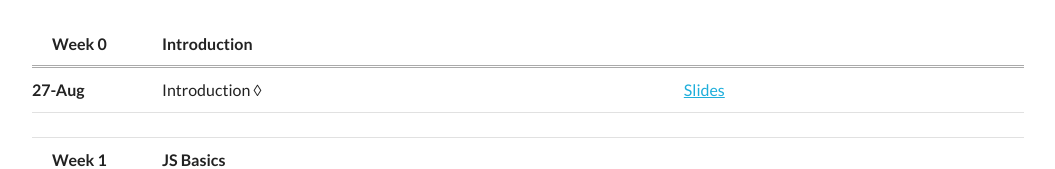
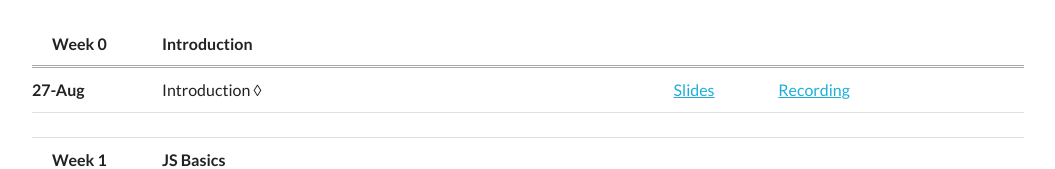
Before and after one commit to zbcszr/info3300-fa2021, a plain HTML site: page index.html in a window 1280 px wide. Shown: the part 225-394 px from the top of the page, without its empty margins (112-1167 px from the left). Drawn offline with Linux system fonts and the light colour scheme.

Commit message:
recording link

```diff
--- a/index.html
+++ b/index.html
@@ -38,7 +38,7 @@
           <td class="lecture">Introduction</td>
           <td></td>
           <td> <a href="https://canvas.cornell.edu/courses/33650/files/folder/slides?preview=4136086">Slides</a> </td>
-          <td class="fixed-cell"> <!--- <a href="">Recording</a> ---> </td>
+          <td class="fixed-cell"> <a href="https://cornell.hosted.panopto.com/Panopto/Pages/Viewer.aspx?id=4bc9cea4-24f9-47af-a0db-ad910116f5f1">Recording</a> </td>
           <td class="fixed-cell"> <!--- > <a href="URL_GOES_HERE">Optional</a> ---> </td>
         </tr>
         <tr>
```
